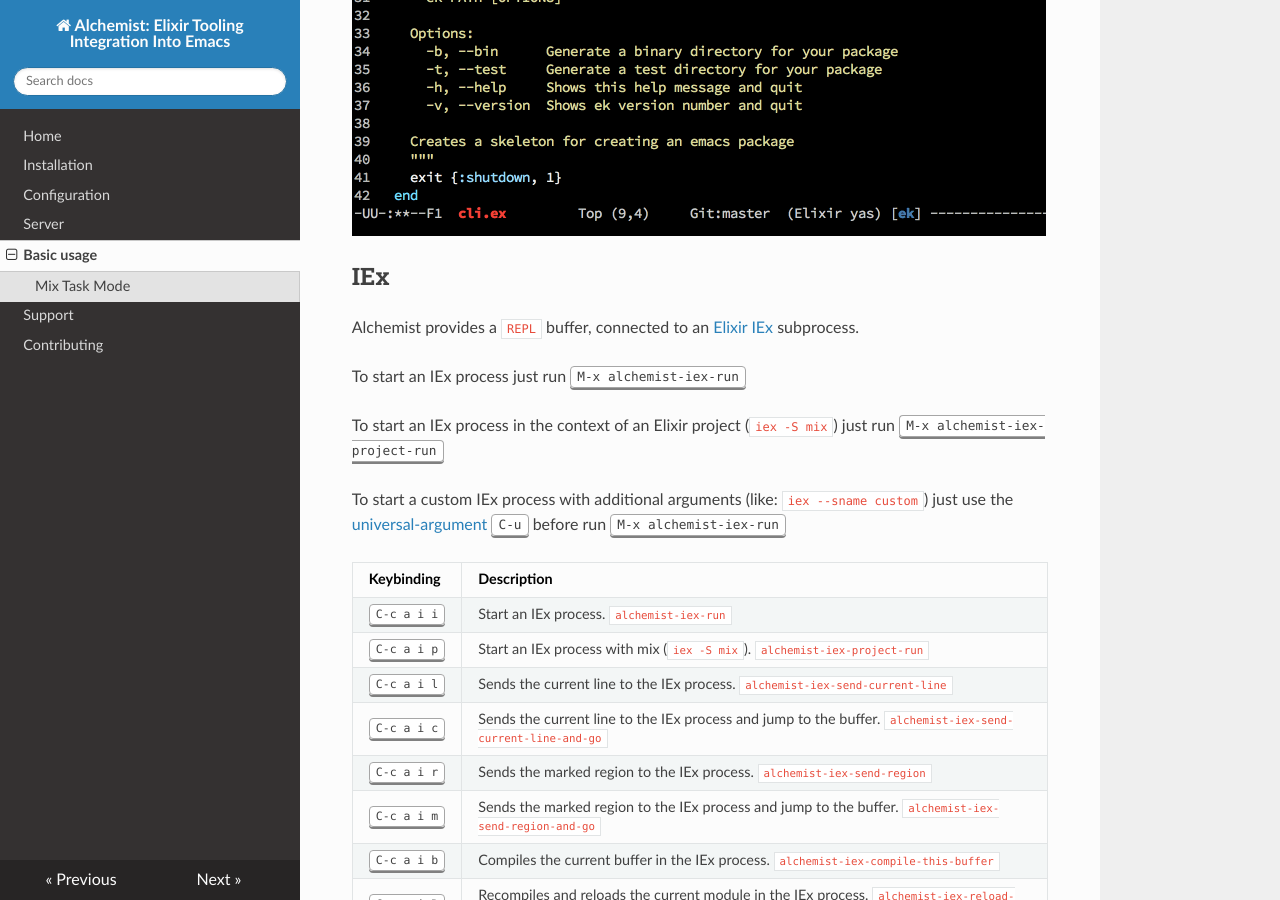
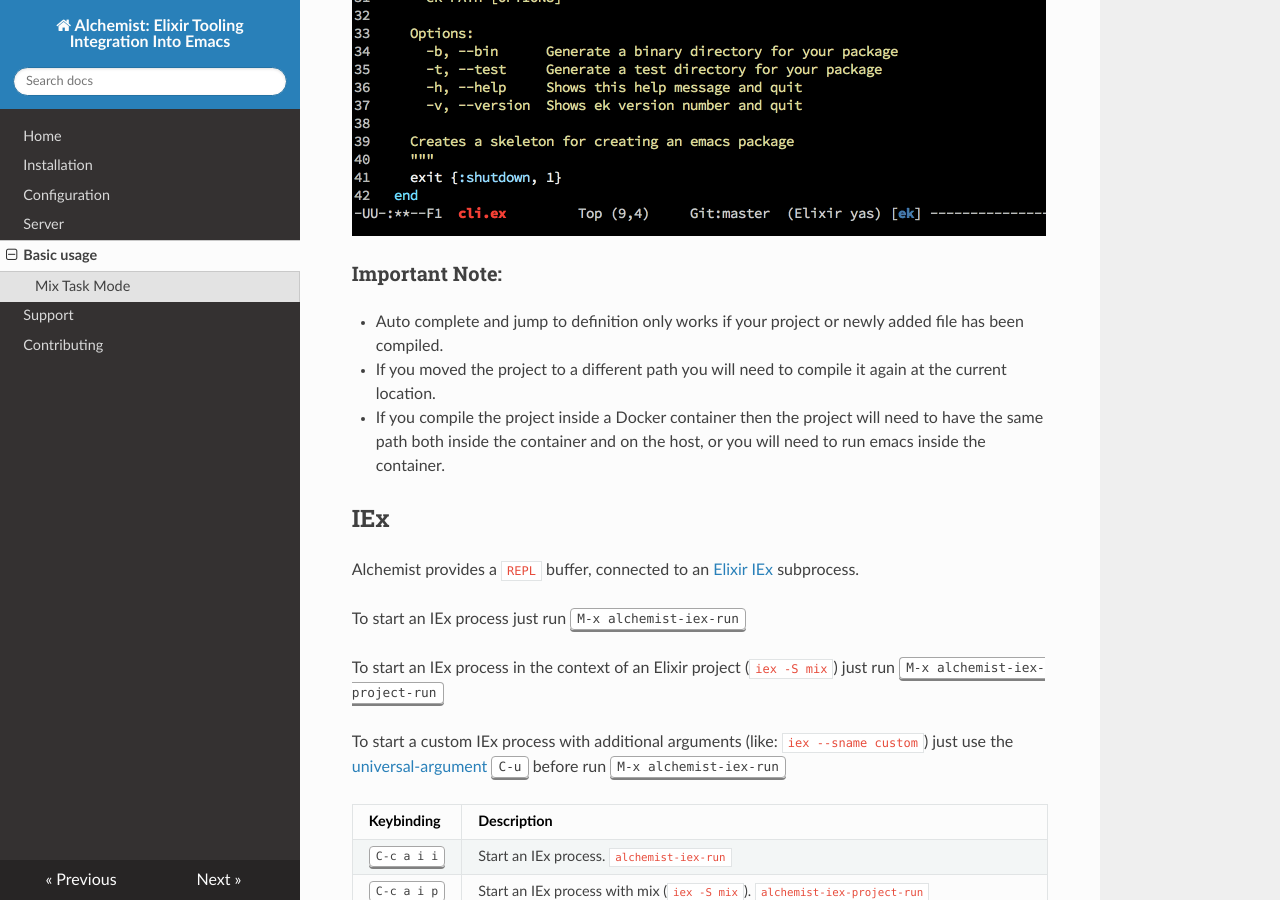
Before and after one commit to tonini/alchemist.el, an MkDocs documentation site: the page built from doc/basic_usage.md, in a window 1280 px wide and 900 px high, scrolled down 6046 px. Built offline with MkDocs 1.6.1, drawn with Linux system fonts in a browser that asks for light colours; nearby versions of some CDN libraries; old or Windows-style settings are respelled for this version of MkDocs.

Commit message:
Adds notice for compiling and running inside containers (#264)

```diff
--- a/doc/basic_usage.md
+++ b/doc/basic_usage.md
@@ -177,6 +177,12 @@
 
 ![Alchemist Completion Candidate Functionalities](images/alchemist-company-doc-goto.gif)
 
+>
+### Important Note:
+* Auto complete and jump to definition only works if your project or newly added file has been compiled.
+* If you moved the project to a different path you will need to compile it again at the current location.
+* If you compile the project inside a Docker container then the project will need to have the same path both inside the container and on the host, or you will need to run emacs inside the container.
+
 ## IEx
 
 Alchemist provides a `REPL` buffer, connected to an
```
